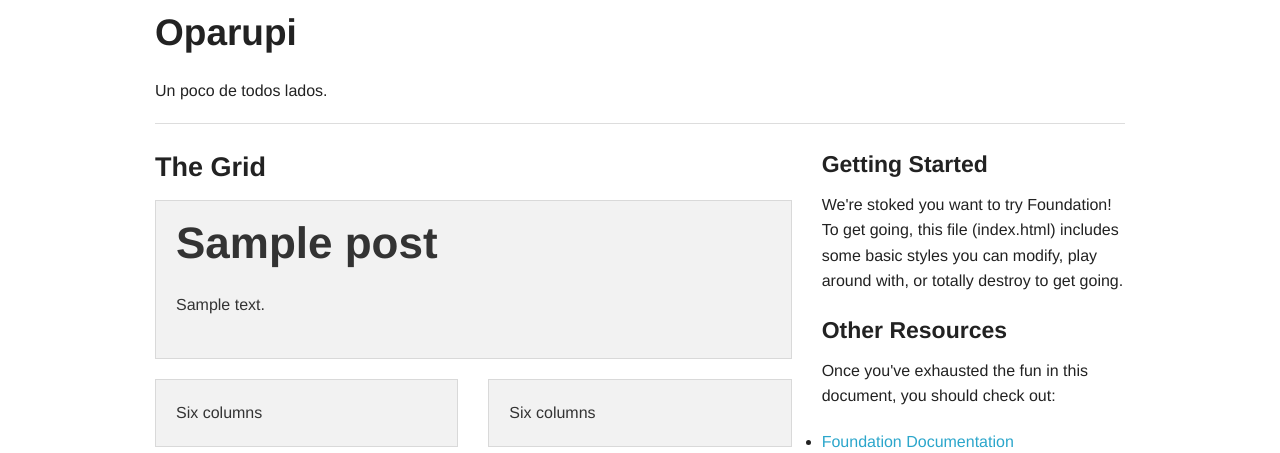
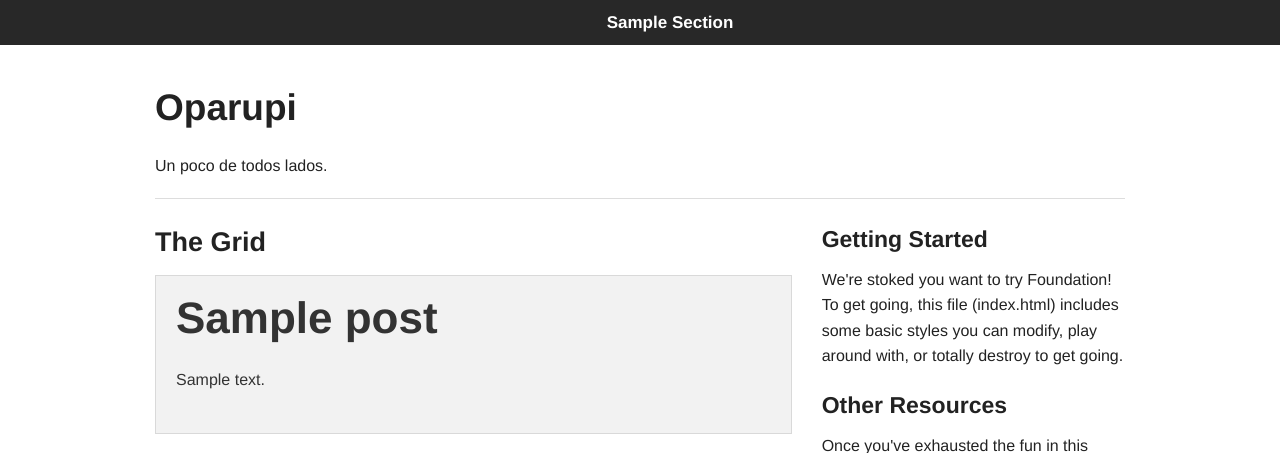
Before and after one commit to mativs/oparupi, a Django app: template oparupi/templates/home.html in a window 1280 px wide. Shown: the top 453 px of the page. Run offline with Django 3.2, Linux system fonts and the light colour scheme; the template is opened without the code that fills it: most values are stand-ins (such as "Sample title", 1, 10 or a date in 2020); some libraries are stand-ins or nearby versions.

Commit message:
Start working on top bar

```diff
--- a/oparupi/static/sass/_settings.scss
+++ b/oparupi/static/sass/_settings.scss
@@ -1234,7 +1234,7 @@ $default-float: left;
 
 // Background color for the top bar
 
-// $topbar-bg: #111;
+$topbar-bg: #282828;
 
 // Height and margin
 
@@ -1264,8 +1264,8 @@ $default-float: left;
 // $topbar-link-color: #fff;
 // $topbar-link-color-hover: #fff;
 // $topbar-link-color-active: #fff;
-// $topbar-link-weight: bold;
-// $topbar-link-font-size: emCalc(13);
+$topbar-link-weight: 600  ;
+$topbar-link-font-size: emCalc(17);
 // $topbar-link-hover-lightness: -30%; // Darken by 30%
 // $topbar-link-bg-hover: darken($topbar-bg, 3%);
 // $topbar-link-bg-active: darken($topbar-bg, 3%);
--- a/oparupi/static/sass/app.scss
+++ b/oparupi/static/sass/app.scss
@@ -53,3 +53,20 @@
 // @import "foundation/components/thumbs";
 // @import "foundation/components/tooltips";
 // @import "foundation/components/dropdown";
+
+
+.top-bar:not(.expanded) {
+  section.top-bar-section {
+      // Center top nav elements -> https://github.com/zurb/foundation/issues/2489
+      float: left;
+      left: 50% !important;
+      position: relative;
+      ul.left {
+        position: relative;
+        right: 50%;
+      }
+      a {
+        text-transform: capitalize;
+      }
+  }
+}
--- a/oparupi/templates/home.html
+++ b/oparupi/templates/home.html
@@ -14,6 +14,27 @@
 
 </head>
 <body>
+  <nav class="top-bar">
+    <ul class="title-area">
+      <!-- Title Area -->
+      <li class="name">
+        <h1><a href="#"><!-- Leave this empty --></a></h1>
+      </li>
+      <!-- Remove the class "menu-icon" to get rid of menu icon. Take out "Menu" to just have icon alone -->
+      <li class="toggle-topbar menu-icon"><a href="#"><span>Menu</span></a></li>
+    </ul>
+
+    <section class="top-bar-section">
+      <!-- Left Nav Section -->
+      <ul class="left">
+        {% for section in sections %}
+        <li><a>{{section.title}}</a></li>
+        {% endfor %}
+      </ul>
+
+    </section>
+  </nav>
+
 
   <div class="row">
     <div class="large-12 columns">
--- a/oparupi/views.py
+++ b/oparupi/views.py
@@ -1,9 +1,9 @@
 from django.http import HttpResponse
 from django.shortcuts import render
 
-from oparupi.posts.models import Post
+from oparupi.posts.models import Post, Section
 
 def home(request, template='home.html', context={}):
-  post = Post.objects.latest('created')
-  context['post'] = post
+  context['sections'] = Section.objects.all()
+  context['post'] = Post.objects.latest('created')
   return render(request, template, context)
```
Also changed, not shown: oparupi/static/css/app.css.
